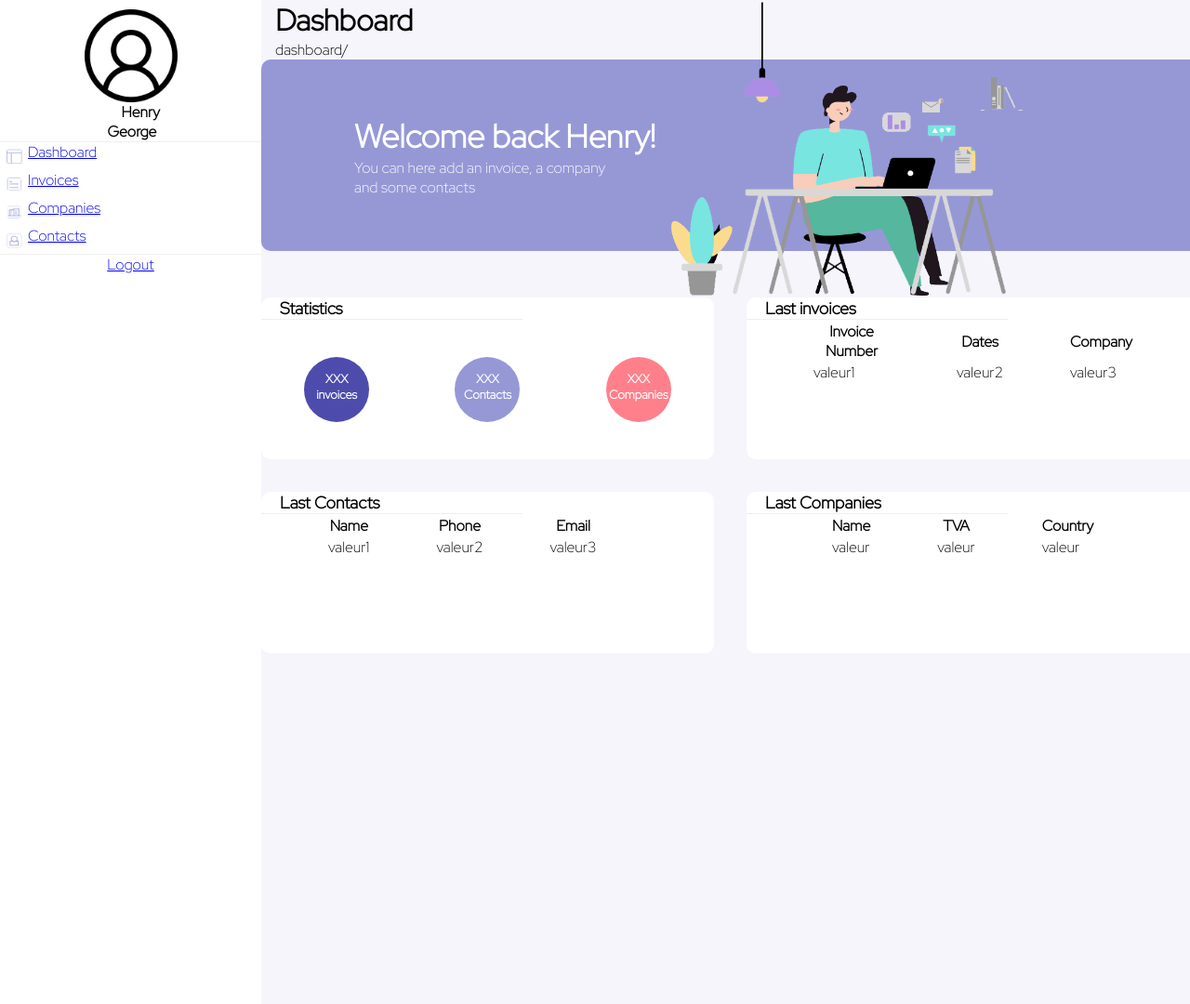
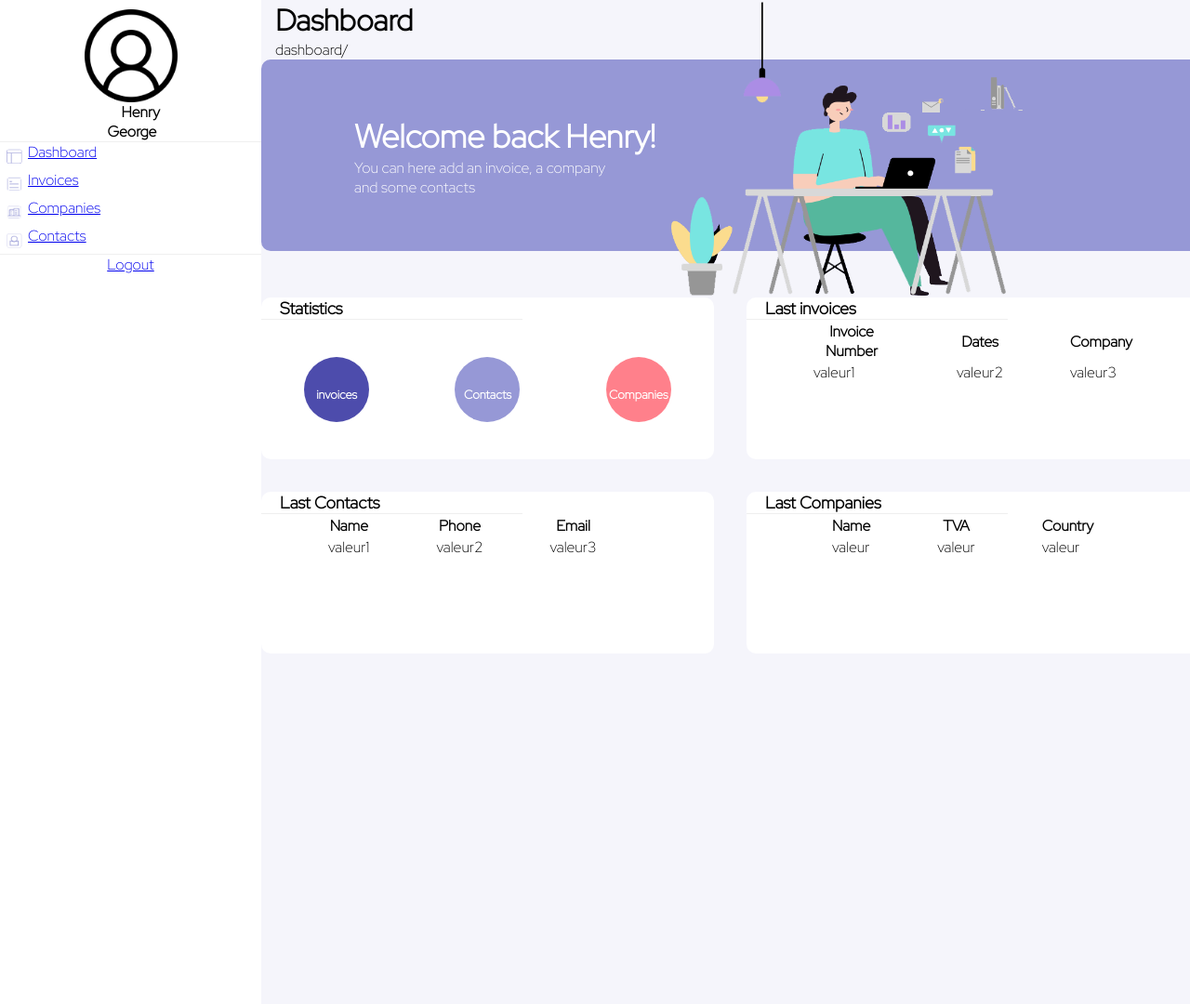
Before and after one commit to AxelKirac/MyOldTraining, a PHP site: page /Resources/views/dashboard.php in a window 1280 px wide; the page is wider, and only the part inside the window is pictured. Shown: that part at 93% size. Run offline with PHP 8.4, Linux system fonts and the light colour scheme; data that the repository does not hold is empty; style sheets or scripts are compiled from the project's sources.

Commit message:
Dashboard statistics

```diff
--- a/Resources/views/dashboard/main.php
+++ b/Resources/views/dashboard/main.php
@@ -13,13 +13,13 @@
                 <div class="underline"></div>
                 <div class="element__statistics__container">
                     <div class="element__statistics__container__circle1">
-                        <p class="element__statistics__container__circle1__invoices">XXX invoices</p>
+                        <p class="element__statistics__container__circle1__invoices"><?php echo $invoiceCount; ?><br>invoices</p>
                     </div>
                     <div class="element__statistics__container__circle2">
-                        <p class="element__statistics__container__circle2__contacts">XXX Contacts</p>
+                        <p class="element__statistics__container__circle2__contacts"><?php echo $contactCount; ?><br>Contacts</p>
                     </div>
                     <div class="element__statistics__container__circle3">
-                        <p class="element__statistics__container__circle2__companies">XXX Companies</p>
+                        <p class="element__statistics__container__circle2__companies"><?php echo $companyCount; ?><br>Companies</p>
                     </div>
                 </div>
             </article>
```
Also changed, not shown: Controllers/DashboardController.php (+11 -1 lines).
